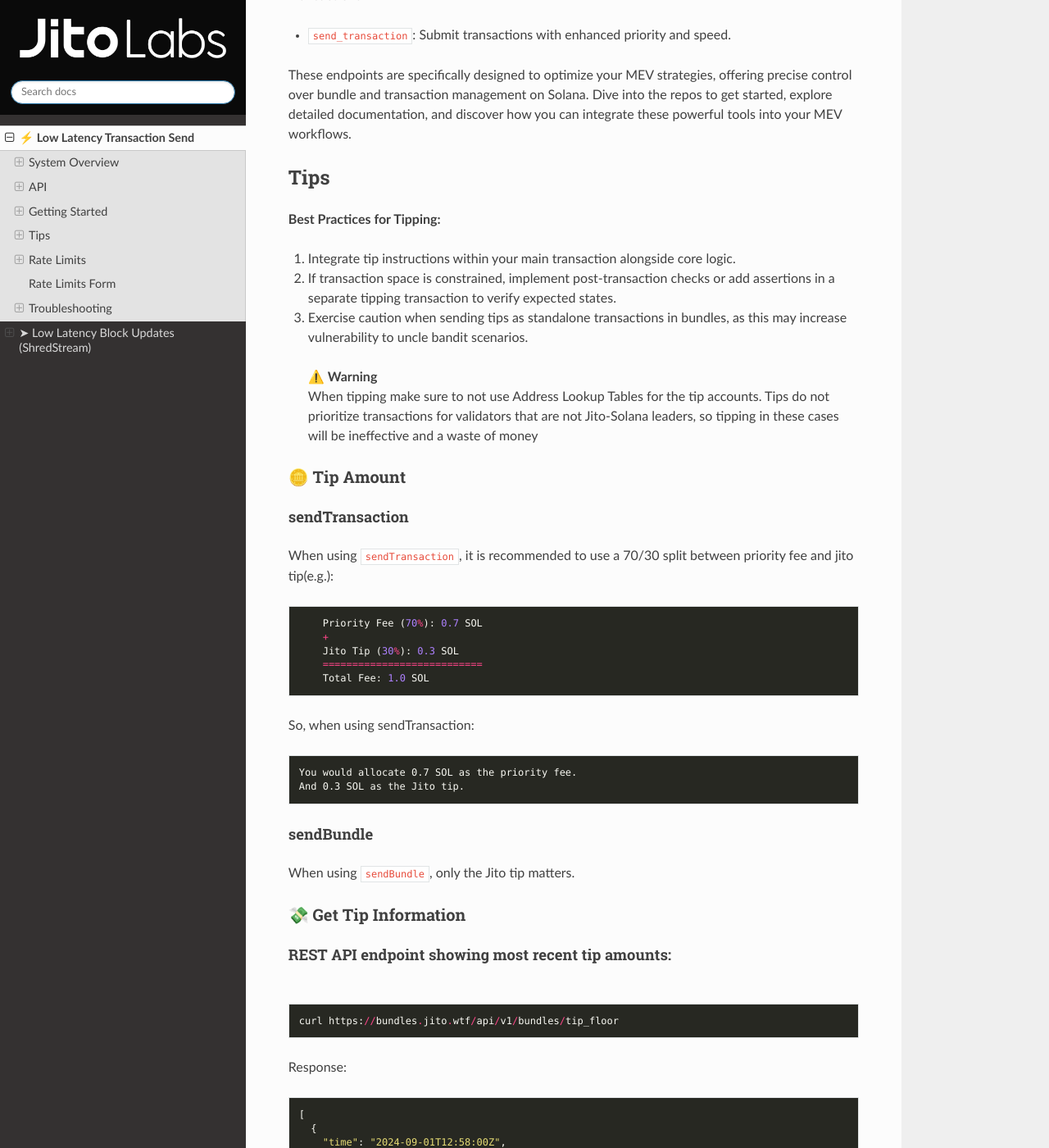
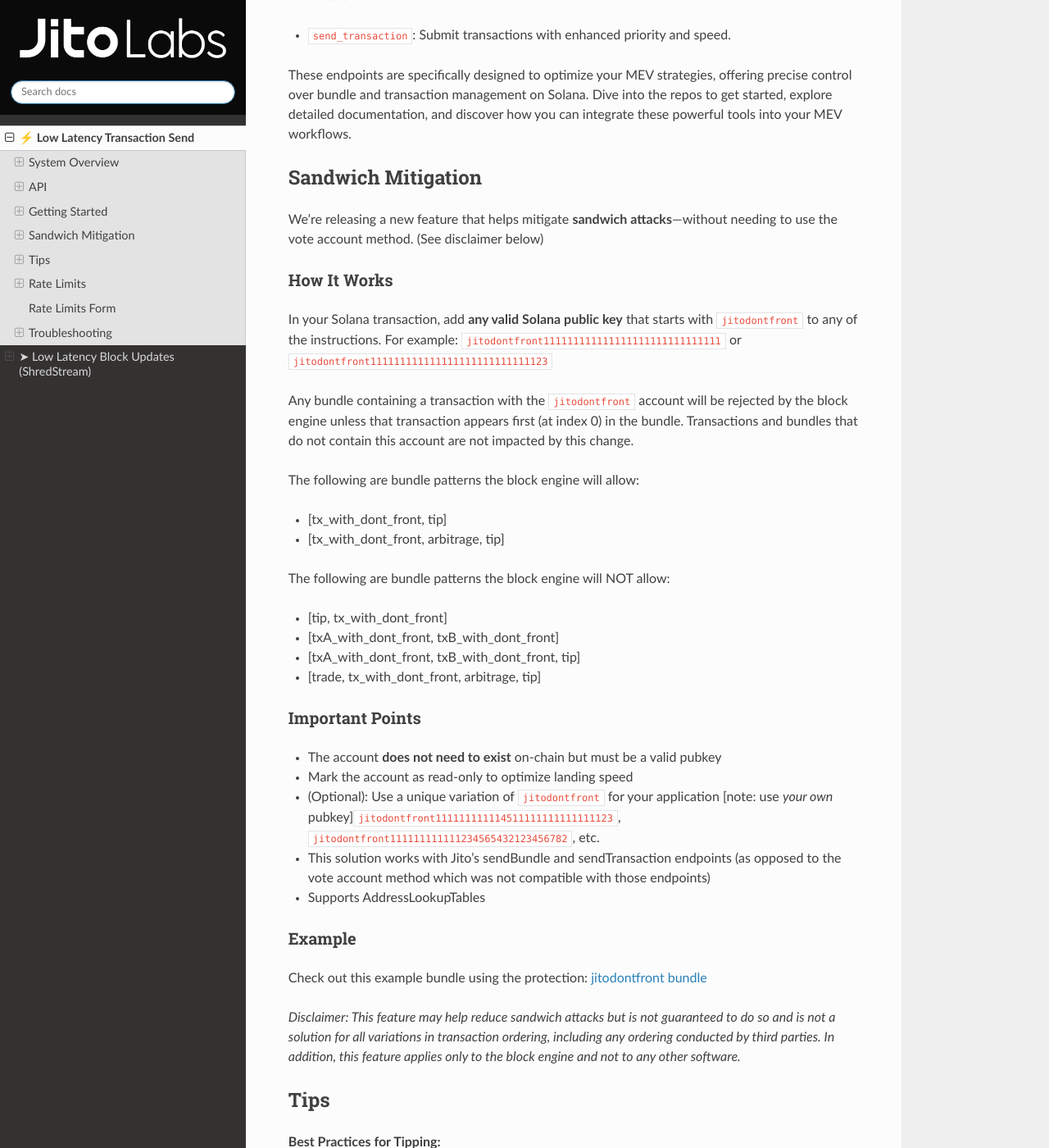
Before and after one commit to jito-labs/jito-docs, a Sphinx documentation site: the page built from docs/source/lowlatencytxnsend.md, in a window 1280 px wide and 1400 px high, scrolled down 13892 px. Shown: the whole window at 82% size. Built offline with Sphinx 7.4.7 and the Read the Docs theme 3.1.0, drawn with Linux system fonts in a browser that asks for light colours.

Commit message:
add sand (#46)

```diff
--- a/docs/source/lowlatencytxnsend.md
+++ b/docs/source/lowlatencytxnsend.md
@@ -522,6 +522,42 @@
 
 These endpoints are specifically designed to optimize your MEV strategies, offering precise control over bundle and transaction management on Solana. Dive into the repos to get started, explore detailed documentation, and discover how you can integrate these powerful tools into your MEV workflows.
 
+## Sandwich Mitigation
+
+We're releasing a new feature that helps mitigate **sandwich attacks**—without needing to use the vote account method. (See disclaimer below)
+
+### How It Works
+
+In your Solana transaction, add **any valid Solana public key** that starts with `jitodontfront` to any of the instructions. For example: `jitodontfront111111111111111111111111111111` or `jitodontfront111111111111111111111111111123`
+
+Any bundle containing a transaction with the `jitodontfront` account will be rejected by the block engine unless that transaction appears first (at index 0) in the bundle. Transactions and bundles that do not contain this account are not impacted by this change.
+
+The following are bundle patterns the block engine will allow:
+- [tx_with_dont_front, tip]
+- [tx_with_dont_front, arbitrage, tip]
+
+The following are bundle patterns the block engine will NOT allow:
+- [tip, tx_with_dont_front]
+- [txA_with_dont_front, txB_with_dont_front]
+- [txA_with_dont_front, txB_with_dont_front, tip]
+- [trade, tx_with_dont_front, arbitrage, tip]
+
+### Important Points
+
+- The account **does not need to exist** on-chain but must be a valid pubkey
+- Mark the account as read-only to optimize landing speed
+- (Optional): Use a unique variation of `jitodontfront` for your application [note: use *your own* pubkey]`jitodontfront111111111114511111111111111123`, `jitodontfront111111111111234565432123456782`, etc.
+- This solution works with Jito’s sendBundle and sendTransaction endpoints (as opposed to the vote account method which was not compatible with those endpoints)
+- Supports AddressLookupTables
+
+### Example
+
+Check out this example bundle using the protection:
+[jitodontfront bundle](https://explorer.jito.wtf/bundle/0748de4fd7a60c419da9fb09781157ab08e7b0adfbd664193c91f51e49af5491)
+
+_Disclaimer: This feature may help reduce sandwich attacks but is not guaranteed to do so and is not a solution for all variations in transaction ordering, including any ordering conducted by third parties. In addition, this feature applies only to the block engine and not to any other software._
+
+
 ## Tips
 
 **Best Practices for Tipping:**
```
